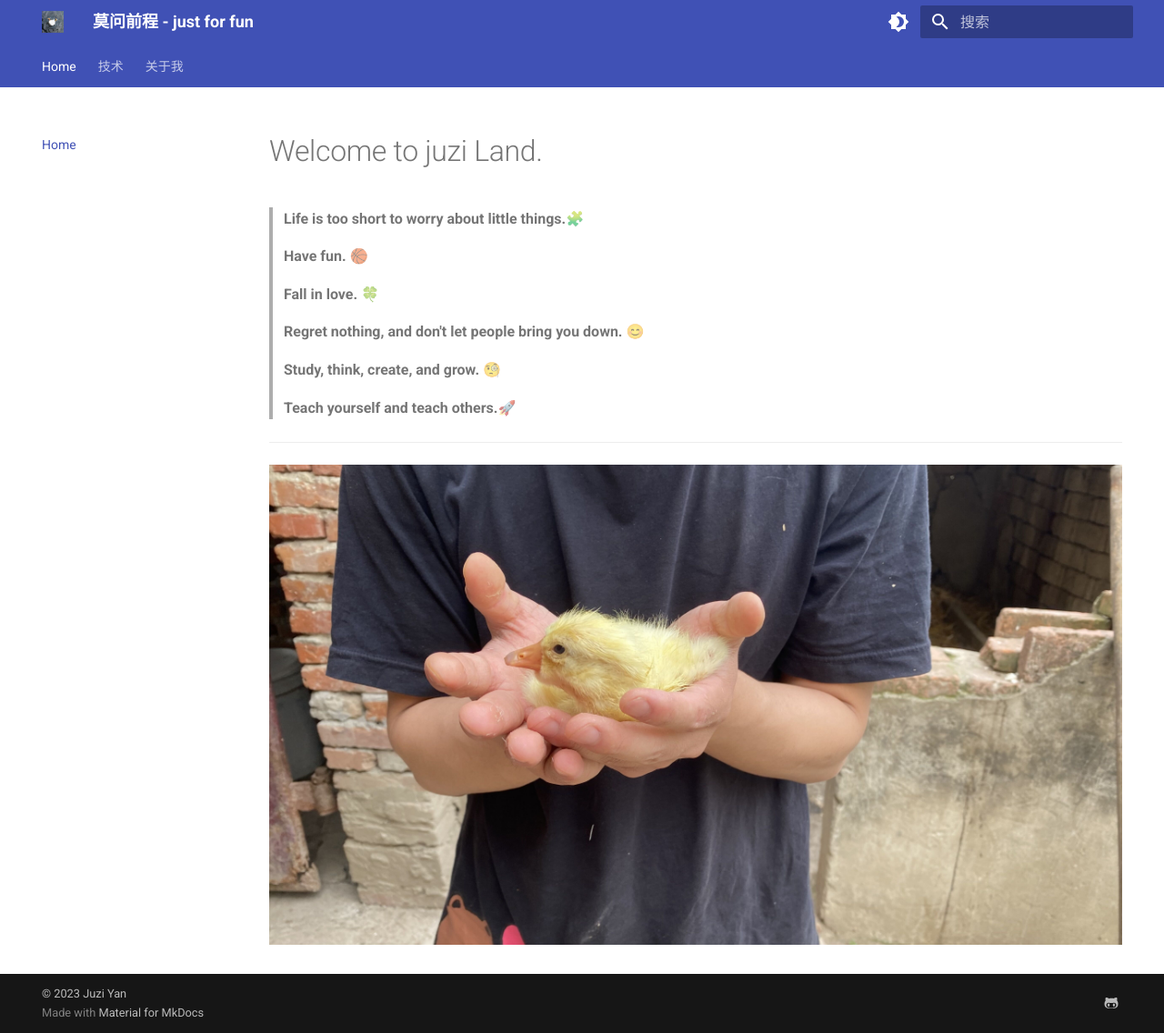
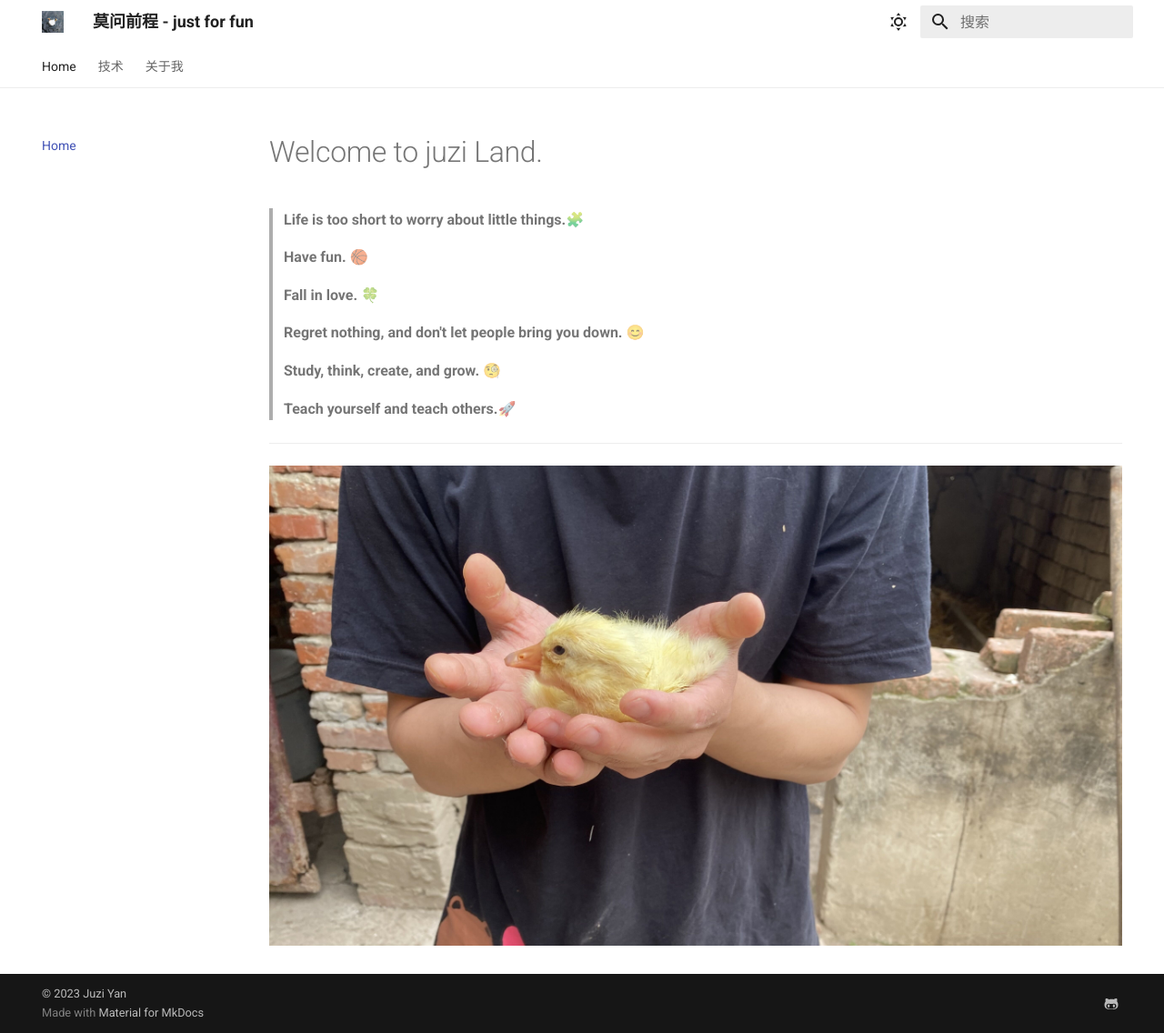
Before and after one commit to EWYan/juzidaxia, an MkDocs documentation site: the page built from docs/index.md, in a window 1280 px wide and 1136 px high. Shown: the whole window at 91% size. Built offline with MkDocs 1.6.1 and Material for MkDocs 9.7.7, drawn with Linux system fonts in a browser that asks for light colours.

Commit message:
update theme attributes

```diff
--- a/mkdocs.yml
+++ b/mkdocs.yml
@@ -19,17 +19,17 @@ theme:
   palette:
       - media: "(prefers-color-scheme: light)"
         scheme: default
-        primary: indigo
-        accent: indigo
+        primary: white
+        accent: black
         toggle:
-            icon: material/brightness-4
+            icon: material/weather-sunny
             name: Switch to dark mode
       - media: "(prefers-color-scheme: dark)"
         scheme: slate
-        primary: grey
+        primary: black
         accent: white
         toggle:
-            icon: material/brightness-7
+            icon: material/weather-night
             name: Switch to light mode
   logo: _assets/favicon.jpg
   favicon: _assets/favicon.jpg
```
